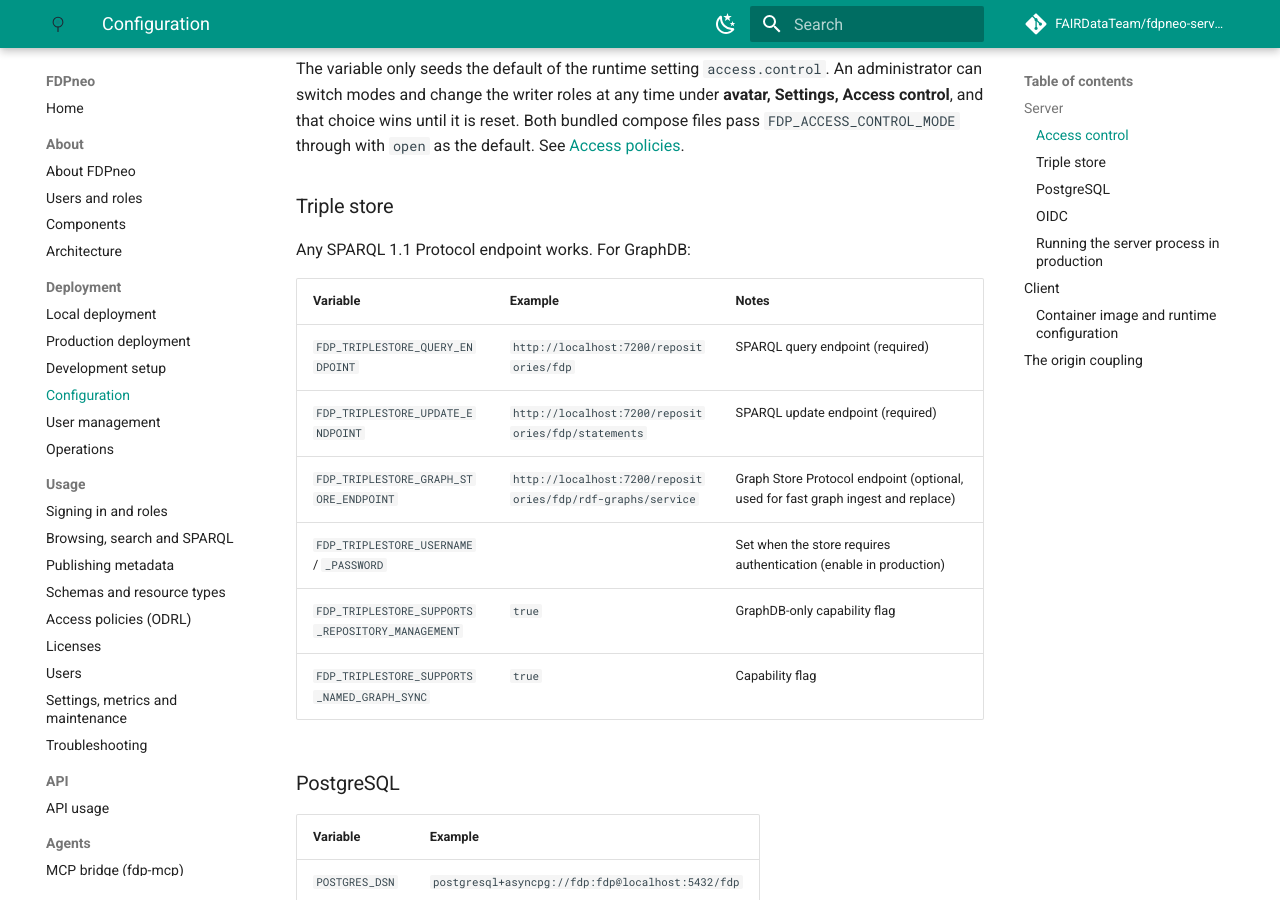
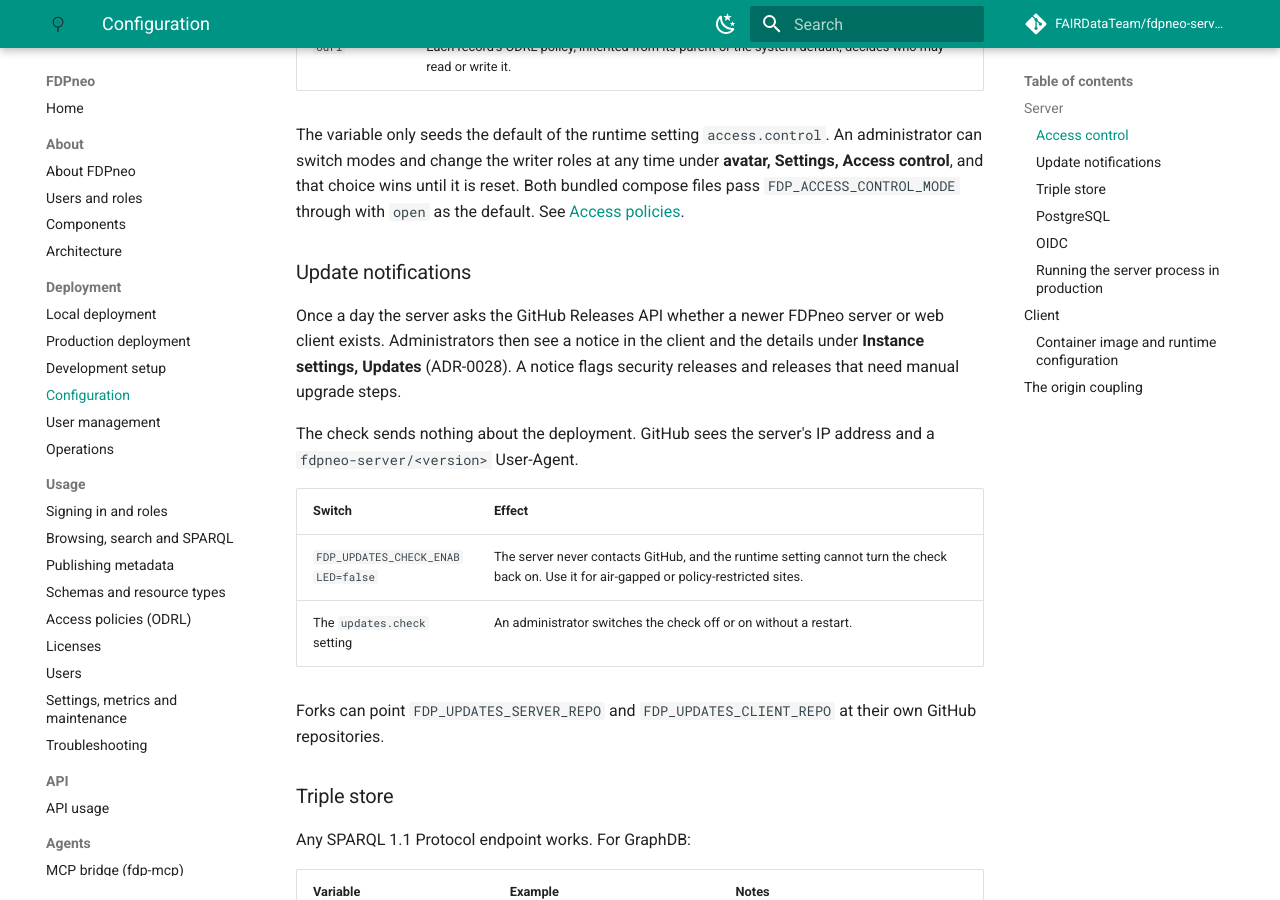
Before and after one commit to FAIRDataTeam/fdpneo-docs, an MkDocs documentation site: the page built from docs/deployment/configuration.md, in a window 1280 px wide and 900 px high, scrolled down 1872 px. Built offline with MkDocs 1.6.1 and Material for MkDocs 9.7.7, drawn with Linux system fonts in a browser that asks for light colours; comment, search, counter and statistics services are not loaded; some of the changed text lies outside the part shown.

Commit message:
Update notifications and per-component image tags (server 0.20)
Configuration of FDP_UPDATES_*, the Updates panel and notice, release
image tags (X.Y.Z, X.Y, latest) and SERVER_/CLIENT_IMAGE_TAG pinning.

Co-Authored-By: Claude Opus 5.5 <noreply@anthropic.com>
Signed-off-by: Luiz Olavo Bonino <l.o.boninodasilvasantos@utwente.nl>

```diff
--- a/docs/deployment/configuration.md
+++ b/docs/deployment/configuration.md
@@ -21,6 +21,7 @@ Copy `.env.example` from the server repository and adjust. Settings are grouped
 | `FDP_DATA_` | Simple data provider | `DOWNLOAD_MODE` (`redirect` or `stream`), proxy timeout and size limit |
 | `FDP_PROFILE_` | Deployment profile | `AUTO_APPLY`, `PATH` |
 | `FDP_ACCESS_CONTROL_` | Access control | `MODE` (`open`, the default, or `odrl`) |
+| `FDP_UPDATES_` | Update notifications | `CHECK_ENABLED` (default `true`), `CHECK_INTERVAL_HOURS`, `SERVER_REPO`, `CLIENT_REPO` |
 | `FDP_INDEX_PING_` | FDP Index announcement | `TARGETS`, `INTERVAL_SECONDS` |
 | `FDP_REMOTE_LABELS_` | External label resolution | `ENABLED`, `ALLOWED_HOSTS` |
 | `FDP_RATELIMIT_` | Rate limiting behind a proxy | `TRUST_FORWARDED_FOR` |
@@ -37,6 +38,19 @@ After editing the configuration, restart the server. After upgrading, also run `
 | `odrl` | Each record's ODRL policy, inherited from its parent or the system default, decides who may read or write it. |
 
 The variable only seeds the default of the runtime setting `access.control`. An administrator can switch modes and change the writer roles at any time under **avatar, Settings, Access control**, and that choice wins until it is reset. Both bundled compose files pass `FDP_ACCESS_CONTROL_MODE` through with `open` as the default. See [Access policies](../usage/policies.md#access-control-mode).
+
+### Update notifications
+
+Once a day the server asks the GitHub Releases API whether a newer FDPneo server or web client exists. Administrators then see a notice in the client and the details under **Instance settings, Updates** (ADR-0028). A notice flags security releases and releases that need manual upgrade steps.
+
+The check sends nothing about the deployment. GitHub sees the server's IP address and a `fdpneo-server/<version>` User-Agent.
+
+| Switch | Effect |
+|---|---|
+| `FDP_UPDATES_CHECK_ENABLED=false` | The server never contacts GitHub, and the runtime setting cannot turn the check back on. Use it for air-gapped or policy-restricted sites. |
+| The `updates.check` setting | An administrator switches the check off or on without a restart. |
+
+Forks can point `FDP_UPDATES_SERVER_REPO` and `FDP_UPDATES_CLIENT_REPO` at their own GitHub repositories.
 
 ### Triple store
 
```
Also changed, not shown: docs/deployment/local.md (+1 -1 lines), docs/deployment/operations.md (+2 -2 lines), docs/deployment/production.md (+3 -2 lines), docs/usage/settings-and-metrics.md (+2 -0 lines).
